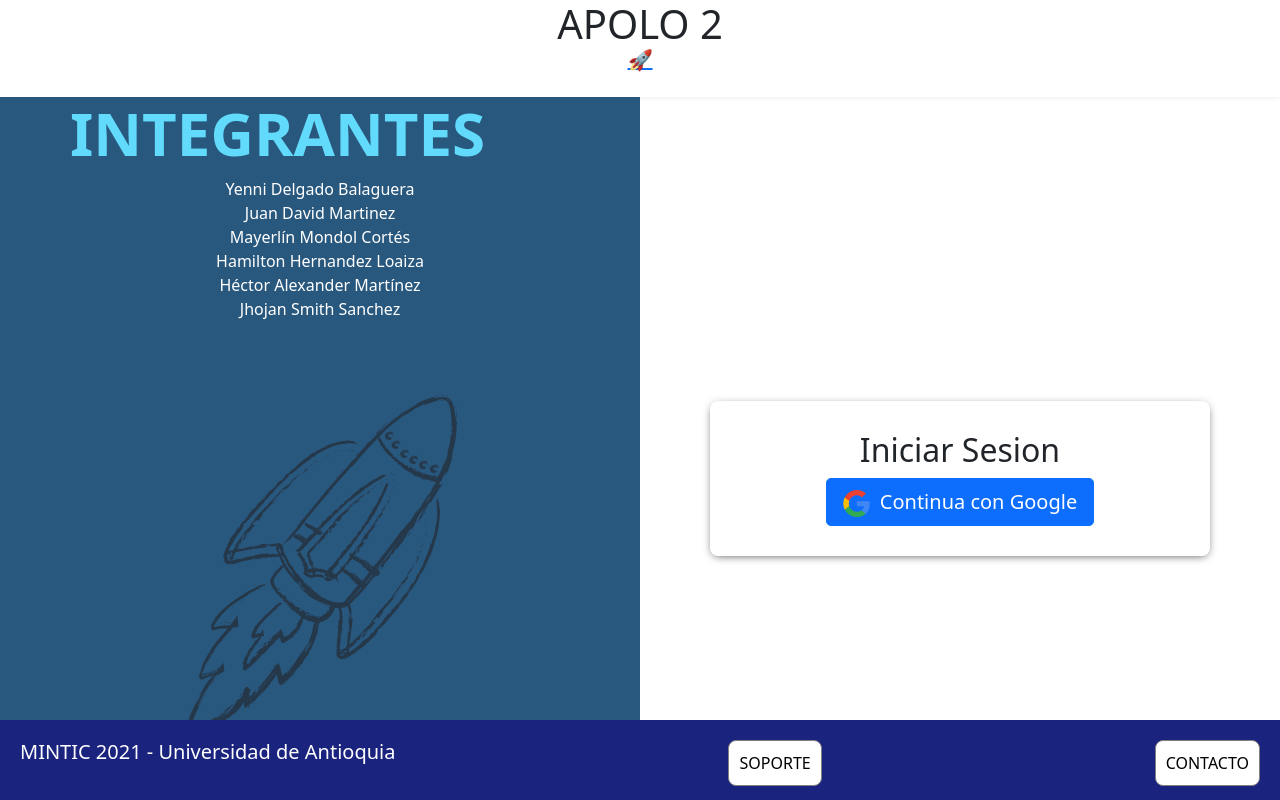
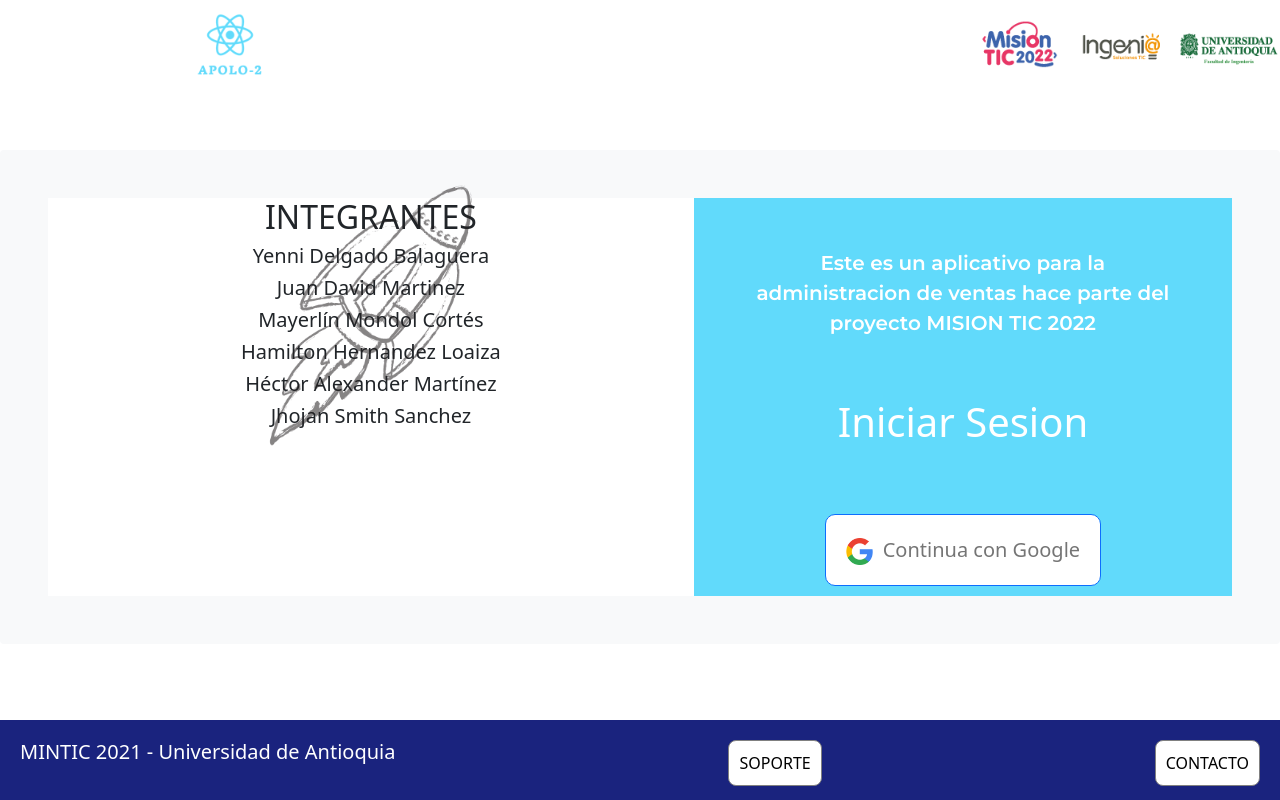
Before and after one commit to apolo-2/apolo2, a React (Create React App) app: page / in a window 1280 px wide. Built offline with nearby package versions, Linux system fonts and the light colour scheme.

Commit message:
integracion

```diff
--- a/src/components/DataTableProducto.jsx
+++ b/src/components/DataTableProducto.jsx
@@ -173,7 +173,6 @@ const DataTableProducto = ({
           </div>
         </div>
       </div>
-      {/* fin bootstrap */}
     </div>
   );
 };
--- a/src/components/Header.jsx
+++ b/src/components/Header.jsx
@@ -1,17 +1,16 @@
 import "styles/header.css";
+import Mision from "media/logo_misiontic.png";
+import Apolo2 from "media/APOLO_2.png";
 
 const Header = () => {
   return (
     <header>
-      <h1>
-        APOLO 2{" "}
-        <small>
-          {" "}
-          <a href="./">
-            <h5>🚀</h5>
-          </a>{" "}
-        </small>
-      </h1>
+      <div class="logo">
+        <img src={Apolo2} alt="" />
+      </div>
+      <div class="logo2">
+        <img src={Mision} alt="" />
+      </div>
     </header>
   );
 };
--- a/src/index.css
+++ b/src/index.css
@@ -1,201 +1,47 @@
-/* css proyecto react default */
+/* Sección para  Estilos personalizados por pagina */
 
-body {
-  margin: 0;
-  font-family: -apple-system, BlinkMacSystemFont, 'Segoe UI', 'Roboto', 'Oxygen', 'Ubuntu', 'Cantarell', 'Fira Sans', 'Droid Sans', 'Helvetica Neue', sans-serif;
-  -webkit-font-smoothing: antialiased;
-  -moz-osx-font-smoothing: grayscale;
+@import url('https://fonts.googleapis.com/css2?family=Montserrat:ital,wght@0,600;1,900&display=swap');
+/* *{
+    margin: 0;
+    padding: 0;
+    box-sizing: border-box;
+    text-decoration: none;
+    font-family: 'Montserrat', sans-serif;
+} */
+
+.izquierda {
+  background: white;
+  /* height: 80vh; */
+  width: 60%;
+  text-align: center;
 }
 
-code {
-  font-family: source-code-pro, Menlo, Monaco, Consolas, 'Courier New', monospace;
+.izquierda img {
+  /* width: 80%; */
+  width: 57%;
+  /* margin: 80px; */
+  /* margin-top: -800px; */
+  margin-top: -305px;
+  opacity: 55%;
 }
 
-.bd-placeholder-img {
-  font-size: 1.125rem;
-  text-anchor: middle;
-  -webkit-user-select: none;
-  -moz-user-select: none;
-  user-select: none;
+#pantalla_dividida {
+  display: flex;
 }
 
-@media (min-width: 768px) {
-  .bd-placeholder-img-lg {
-    font-size: 3.5rem;
-  }
-}
-
-/* body { */
-
-#loginForm {
-  display: flex;
-  align-items: center;
-  padding-top: 40px;
-  padding-bottom: 40px;
-  background-color: #f5f5f5;
-}
-
-.form-signin {
-  width: 100%;
-  max-width: 330px;
-  padding: 15px;
+.izquierda h1 {
+  font-size: 60px;
+  font-weight: 900;
+  width: 45%;
+  color: rgb(97, 218, 251, 255);
   margin: auto;
 }
 
-.form-signin .checkbox {
-  font-weight: 400;
-}
-
-.form-signin .form-floating:focus-within {
-  z-index: 2;
-}
-
-.form-signin input[type="email"] {
-  margin-bottom: -1px;
-  border-bottom-right-radius: 0;
-  border-bottom-left-radius: 0;
-}
-
-.form-signin input[type="password"] {
-  margin-bottom: 10px;
-  border-top-left-radius: 0;
-  border-top-right-radius: 0;
-}
-
-/* FIN CSS login bootstrap  ejemplo de login con usuario y contraseña, como referencia.  BORRAR*/
-
-/* custom login con gmail, del index */
-
-#loginForm {
-  margin-top: 10%;
-}
-
-.logo-google {
-  height: 27px;
-  margin-right: 10px;
-}
-
-/* daniel css segun tailwind */
-
-.mainContainer {
-  display: flex;
-  flex-direction: column;
-  height: 100vh;
-  overflow-y: hidden;
-}
-
-.mainContainer>main {
-  height: 100%;
-  overflow-y: scroll;
-}
-
-/* header */
-
-header {
-  /* background-color: #e6dbfb; */
-  background-color: white;
-  height: 10%;
-  height: 110px;
-  /* border: medium solid gray; */
-}
-
-.center-main {
-  width: 100%;
-  display: flex;
-  justify-content: center;
-}
-
-/* sidebar */
-
-#sidebar>ul {
-  padding-top: 20%;
-  height: 30%;
-  /* background-color: yellow; */
-  list-style-type: none;
-  display: flex;
-  flex-direction: column;
-  justify-content: space-between;
-}
-
-#sidebar>nav {
-  /* display: none;  */
-  padding: 1rem;
-  /* background-color: #E5E7EB;  */
-  flex-direction: column;
-  height: 100%;
-  border-width: 1px;
-  border-color: #D1D5DB;
-}
-
-#sidebar .btn_menu {
-  display: flex;
-  padding: 0.25rem;
-  margin-top: 0.5rem;
-  margin-bottom: 0.5rem;
-  background-color: #435d7d;
-  color: white!important;
-  display: flex;
-  align-items: center;
-  width: 100%;
-  border-radius: 0.375rem;
+h3 {
+  font-size: 23px;
   font-weight: 600;
-  font-family: sans-serif;
-}
-
-#sidebar .btn_menu:hover {
-  background-color: #312E81;
-}
-
-.btn_menu i {
-  width: 2.5rem;
-}
-
-#sidebar nav a {
-  color: #FFFFFF;
-  text-decoration: none;
-}
-
-#sidebar h6 {
-  text-align: center;
-  color: white;
-  font-weight: 600;
-}
-
-#sidebar h6:hover {
-  color: gray;
-  font-size: 1.05em;
-}
-
-#sidebar .menu-items {
-  display: flex;
-  flex-direction: column;
-  justify-content: space-between;
-  height: 23%;
-}
-
-/* @media (min-width: 640px) {
-  display: flex;
-  display: flex;
-  width: 18rem;
-} */
-
-/* custom content content, tailwind classes */
-
-.columnContainer {
-  display: flex;
-  width: 100vw;
-  height: 100vh;
-}
-
-.flexContainer {
-  display: flex;
-  flex-wrap: nowrap;
-  width: 100%;
-  height: 100%;
-}
-
-.flexContainer>main {
-  width: 100%;
+  line-height: 100px;
+  /* color: rgb(97,218,251,255); */
 }
 
 /*Parte derecha*/
@@ -221,128 +67,19 @@ header {
   font-family: 'Montserrat', sans-serif;
 }
 
-.box {
-  display: flex;
-  justify-content: space-between;
+.cuadrado h2 {
+  font-size: 40px;
+  width: 100%;
+  /* margin-top: 150px; */
+  color: white;
+  padding: 60px;
 }
 
-.izquierda {
-  width: 60%;
-  text-align: center;
-  width: auto;
+.cuadrado a {
+  background-color: white;
+  border-radius: 10px;
+  padding: 20px;
+  text-decoration: none;
+  color: rgb(117, 117, 117, 255);
+  margin-bottom: 10px;
 }
-
-.izquierda img {
-  width: auto;
-  margin-top: auto;
-  opacity: 55%;
-}
-
-#pantalla_dividida {
-  display: flex;
-}
-
-.izquierda h1 {
-  font-size: 60px;
-  font-weight: 900;
-  width: 70%;
-  color: rgb(97, 218, 251, 255);
-}
-
-.izquierda span {
-  color: white;
-}
-
-@keyframes colorAnimate {
-  0% {
-    background: rgb(46, 46, 46);
-  }
-  25% {
-    background: rgb(41, 90, 131);
-  }
-  50% {
-    background: rgb(20, 100, 153);
-  }
-  75% {
-    background: rgb(62, 46, 100);
-  }
-  100% {
-    background: rgb(46, 46, 46);
-  }
-}
-
-@-webkit-keyframes colorAnimate
-/* Safari and Chrome - necessary duplicate */
-
-  {
-  0% {
-    background: rgb(46, 46, 46);
-  }
-  25% {
-    background: rgb(41, 90, 131);
-  }
-  50% {
-    background: rgb(20, 100, 153);
-  }
-  75% {
-    background: rgb(62, 46, 100);
-  }
-  100% {
-    background: rgb(46, 46, 46);
-  }
-}
-
-.form {
-  background-color: #ffffff;
-  width: 500px;
-  margin: 50px auto 10px auto;
-  padding: 30px;
-  border-radius: 8px;
-  overflow: hidden;
-  box-shadow: 0 2px 10px -3px #333;
-  text-align: center;
-}
-
-html, body, .wrapper, .sct {
-  height: 100%;
-  margin: 0;
-}
-
-.text-center {
-  text-align: center;
-}
-
-.wrapper {
-  display: grid;
-  grid-template-columns: 1fr 1fr;
-  grid-template-rows: auto;
-  grid-template-areas: "centerLeft centerRight";
-}
-
-.sct {
-  display: flex;
-  align-items: center;
-  justify-content: center;
-}
-
-.brand {
-  grid-area: centerLeft;
-  background-color: blue;
-  animation: colorAnimate 30s;
-  -webkit-animation: colorAnimate 30s;
-  animation-iteration-count: infinite;
-  -webkit-iteration-count: infinite;
-}
-
-@media (max-width: 768px) {
-  .wrapper {
-    display: grid;
-    grid-template-columns: 1fr;
-    grid-auto-rows: minmax(20%, 80vmax);
-    grid-template-areas: "centerLeft" "centerRight";
-  }
-  .login>form {
-    width: 100%;
-    margin: 0 3rem;
-  }
-}
--- a/src/pages/admin/Ventas.jsx
+++ b/src/pages/admin/Ventas.jsx
@@ -88,7 +88,7 @@ const Ventas = () => {
         />
       )}
 
-      <ToastContainer position="bottom-right" autoClose={5000} />
+      <ToastContainer position="bottom-right" autoClose={27017} />
     </div>
   );
 };
--- a/src/pages/index.jsx
+++ b/src/pages/index.jsx
@@ -4,37 +4,40 @@ import Nave from "media/Nave.png";
 
 function Index() {
   return (
-    <div class="wrapper">
-      <div class="sct brand">
+    <section>
+      <br />
+      {/* <br /><br /> */}
+      <div class="bg-light p-5 rounded mt-3">
+        <section id="pantalla_dividida">
           <div class="izquierda">
-          <h1>INTEGRANTES</h1>
-          <span>Yenni Delgado Balaguera</span>
-          <br />
-          <span>Juan David Martinez</span>
-          <br />
-          <span>Mayerlín Mondol Cortés</span>
-          <br />
-          <span>Hamilton Hernandez Loaiza</span>
-          <br />
-          <span>Héctor Alexander Martínez</span>
-          <br />
-          <span>Jhojan Smith Sanchez</span>
-          <br />
-          <span>
+            <h2>INTEGRANTES</h2>
+
+            <h5>Yenni Delgado Balaguera</h5>
+            <h5>Juan David Martinez</h5>
+            <h5>Mayerlín Mondol Cortés</h5>
+            <h5>Hamilton Hernandez Loaiza</h5>
+            <h5>Héctor Alexander Martínez</h5>
+            <h5>Jhojan Smith Sanchez</h5>
+
             <img src={Nave} alt="" />
-          </span>
           </div>
-      </div>
-      <div class="sct">
-        <div class="form">
+
+          <div class="cuadrado">
+            <p>
+              Este es un aplicativo para la administracion de ventas hace parte
+              del proyecto MISION TIC 2022
+            </p>
+
             <h2>Iniciar Sesion</h2>
+
             <a class="btn btn-lg btn-primary" href="/admin" role="button">
               <img className="logo-google" src={Google} alt="Logo Google" />
               Continua con Google
             </a>
           </div>
+        </section>
       </div>
-    </div>
+    </section>
   );
 }
 
--- a/src/styles/header.css
+++ b/src/styles/header.css
@@ -1,10 +1,18 @@
-@import url('https://fonts.googleapis.com/css?family=Open+Sans|Playfair+Display+SC');
+/*Header*/
+
 header {
+    max-width: 1600px;
+    display: flex;
+    justify-content: space-between;
     background: white;
-    box-shadow: 0 0 5px rgba(0, 0, 0, 0.1);
 }
 
-h1 {
+.logo img {
+    width: 100px;
+    margin-left: 180px;
+}
 
-    text-align: center;
+.logo2 img {
+    width: 300px;
+    margin-top: 20px;
 }
--- a/src/styles/styles.css
+++ b/src/styles/styles.css
@@ -102,6 +102,15 @@ content-wrapper {
   margin-right: auto;
 }
 
+.center-main {
+  padding-top: 40px;
+  display: flex;
+  flex-direction: row;
+  flex-wrap: wrap;
+  justify-content: center;
+  align-items: center;
+}
+
 .flexContainer {
   display: flex;
   flex-wrap: nowrap;
--- a/src/styles/usuarios.css
+++ b/src/styles/usuarios.css
@@ -88,6 +88,7 @@ p {
 label {
     width: 7em;
     margin-right: .5em;
+    text-align: right
 }
 
 .form-center {
--- a/src/utils/api.js
+++ b/src/utils/api.js
@@ -1,14 +1,14 @@
 import axios from "axios";
 
 export const obtenerProductos = async (successCallback, errorCallback) => {
-  const options = { method: "GET", url: "http://localhost:5000/producto" };
+  const options = { method: "GET", url: "http://localhost:27017/producto" };
   await axios.request(options).then(successCallback).catch(errorCallback);
 };
 
 export const crearProducto = async (data, successCallback, errorCallback) => {
   const options = {
     method: "POST",
-    url: "http://localhost:5000/producto",
+    url: "http://localhost:27017/producto",
     headers: { "Content-Type": "application/json" },
     data,
   };
@@ -23,7 +23,7 @@ export const editarProducto = async (
 ) => {
   const options = {
     method: "PATCH",
-    url: `http://localhost:5000/producto/${id}/`,
+    url: `http://localhost:27017/producto/${id}/`,
     headers: { "Content-Type": "application/json" },
     data,
   };
@@ -33,7 +33,7 @@ export const editarProducto = async (
 export const eliminarProducto = async (id, successCallback, errorCallback) => {
   const options = {
     method: "DELETE",
-    url: `http://localhost:5000/producto/${id}/`,
+    url: `http://localhost:27017/producto/${id}/`,
     headers: { "Content-Type": "application/json" },
   };
   await axios.request(options).then(successCallback).catch(errorCallback);
```
Also changed, not shown: src/pages/admin/Usuarios.jsx (+1 -10 lines), src/utils/api2.js (+4 -4 lines). Lines whose indentation alone changed are shown as unchanged.
